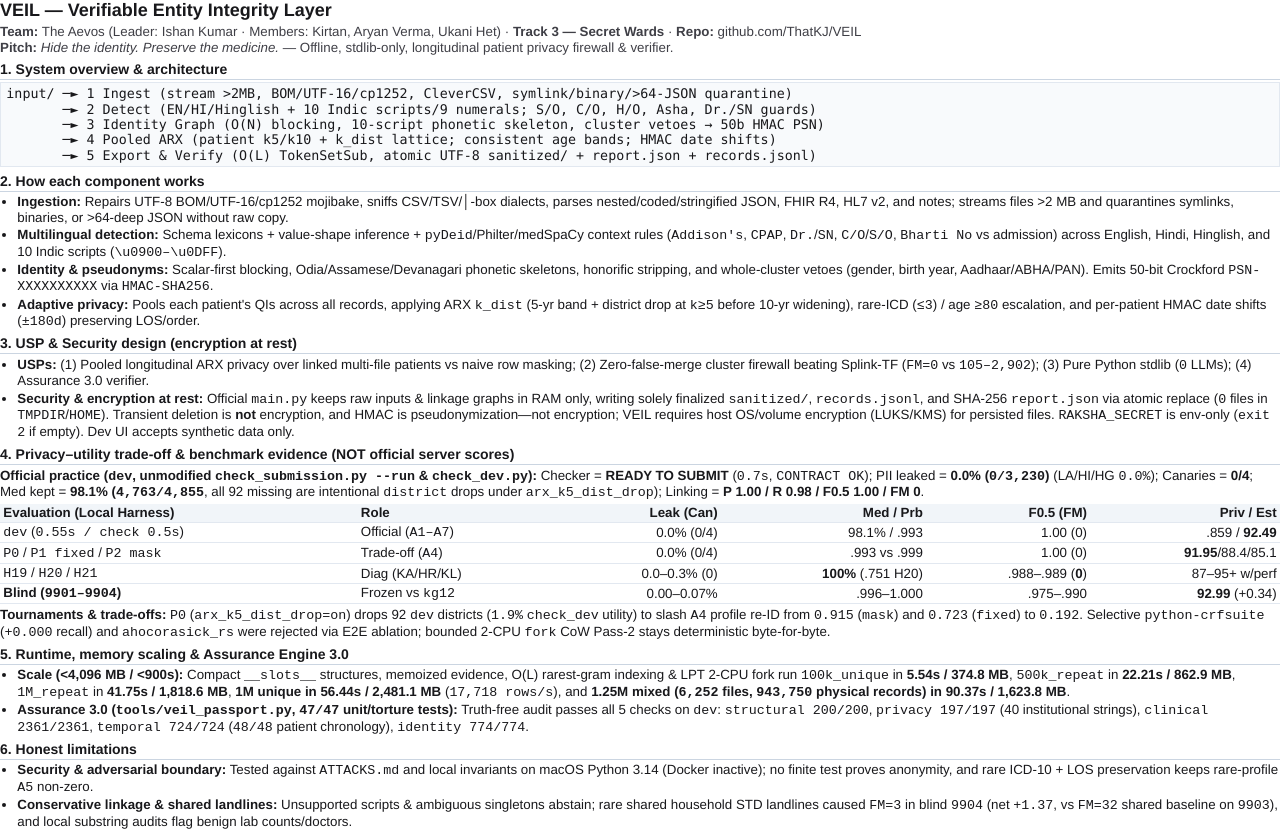
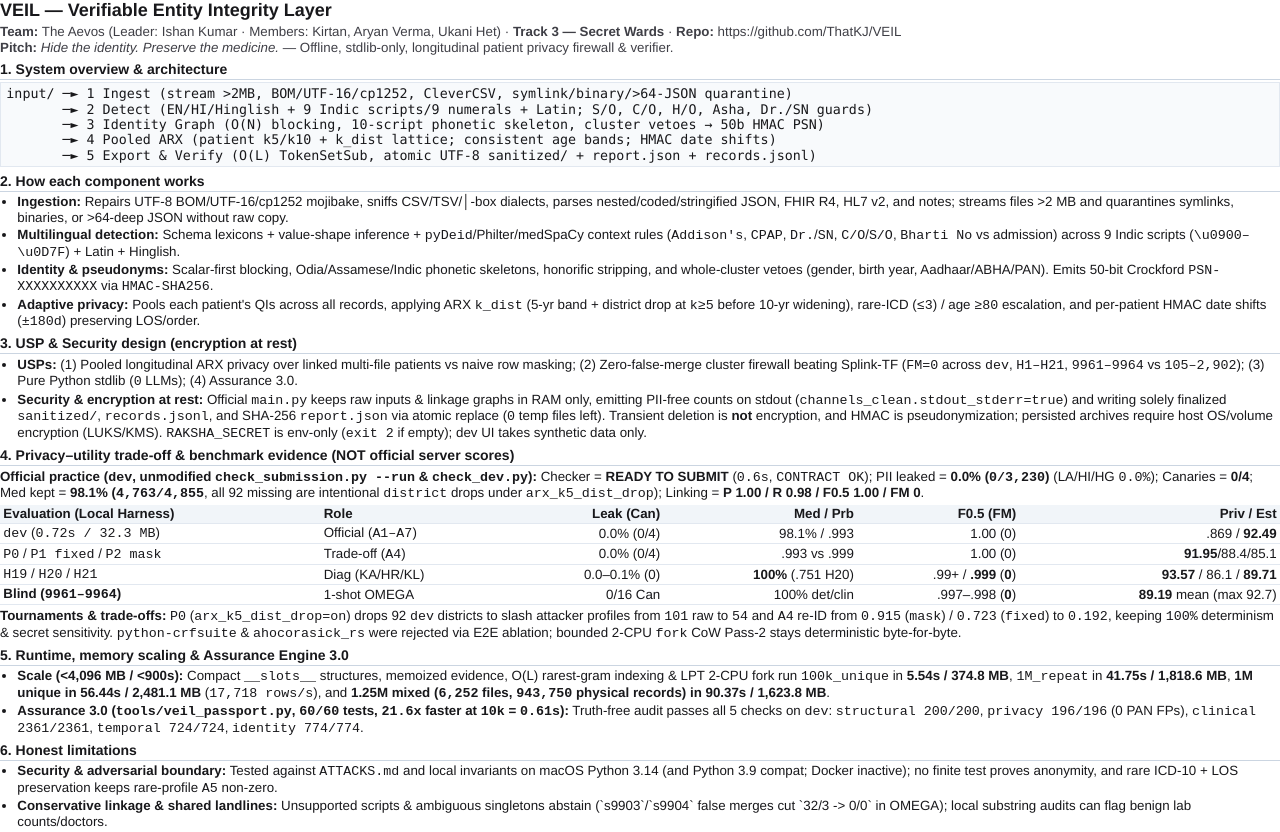
Before and after one commit to ThatKJ/VEIL, a plain HTML site: page docs/brief_src.html in a window 1280 px wide. Drawn offline with Linux system fonts and the light colour scheme.

Commit message:
docs: regenerate OMEGA brief.pdf, sync telemetry & finish compliance polish

```diff
--- a/docs/brief_src.html
+++ b/docs/brief_src.html
@@ -18,11 +18,11 @@ pre{font:10pt/1.15 Menlo,monospace;background:#f8fafc;border:1px solid #e2e8f0;p
 .pb{page-break-before:always}
 </style></head><body>
 <h1>VEIL — Verifiable Entity Integrity Layer</h1>
-<div class="tag"><b>Team:</b> The Aevos (Leader: Ishan Kumar · Members: Kirtan, Aryan Verma, Ukani Het) · <b>Track 3 — Secret Wards</b> · <b>Repo:</b> github.com/ThatKJ/VEIL<br><b>Pitch:</b> <i>Hide the identity. Preserve the medicine.</i> — Offline, stdlib-only, longitudinal patient privacy firewall &amp; verifier.</div>
+<div class="tag"><b>Team:</b> The Aevos (Leader: Ishan Kumar · Members: Kirtan, Aryan Verma, Ukani Het) · <b>Track 3 — Secret Wards</b> · <b>Repo:</b> https://github.com/ThatKJ/VEIL<br><b>Pitch:</b> <i>Hide the identity. Preserve the medicine.</i> — Offline, stdlib-only, longitudinal patient privacy firewall &amp; verifier.</div>
 
 <h2>1. System overview &amp; architecture</h2>
 <pre>input/ ─► 1 Ingest (stream &gt;2MB, BOM/UTF-16/cp1252, CleverCSV, symlink/binary/&gt;64-JSON quarantine)
-       ─► 2 Detect (EN/HI/Hinglish + 10 Indic scripts/9 numerals; S/O, C/O, H/O, Asha, Dr./SN guards)
+       ─► 2 Detect (EN/HI/Hinglish + 9 Indic scripts/9 numerals + Latin; S/O, C/O, H/O, Asha, Dr./SN guards)
        ─► 3 Identity Graph (O(N) blocking, 10-script phonetic skeleton, cluster vetoes → 50b HMAC PSN)
        ─► 4 Pooled ARX (patient k5/k10 + k_dist lattice; consistent age bands; HMAC date shifts)
        ─► 5 Export &amp; Verify (O(L) TokenSetSub, atomic UTF-8 sanitized/ + report.json + records.jsonl)</pre>
@@ -30,41 +30,41 @@ pre{font:10pt/1.15 Menlo,monospace;background:#f8fafc;border:1px solid #e2e8f0;p
 <h2>2. How each component works</h2>
 <ul>
 <li><b>Ingestion:</b> Repairs UTF-8 BOM/UTF-16/cp1252 mojibake, sniffs CSV/TSV/│-box dialects, parses nested/coded/stringified JSON, FHIR R4, HL7 v2, and notes; streams files &gt;2 MB and quarantines symlinks, binaries, or &gt;64-deep JSON without raw copy.</li>
-<li><b>Multilingual detection:</b> Schema lexicons + value-shape inference + <code>pyDeid</code>/Philter/medSpaCy context rules (<code>Addison's</code>, <code>CPAP</code>, <code>Dr.</code>/<code>SN</code>, <code>C/O</code>/<code>S/O</code>, <code>Bharti No</code> vs admission) across English, Hindi, Hinglish, and 10 Indic scripts (<code>\u0900–\u0DFF</code>).</li>
-<li><b>Identity &amp; pseudonyms:</b> Scalar-first blocking, Odia/Assamese/Devanagari phonetic skeletons, honorific stripping, and whole-cluster vetoes (gender, birth year, Aadhaar/ABHA/PAN). Emits 50-bit Crockford <code>PSN-XXXXXXXXXX</code> via <code>HMAC-SHA256</code>.</li>
+<li><b>Multilingual detection:</b> Schema lexicons + value-shape inference + <code>pyDeid</code>/Philter/medSpaCy context rules (<code>Addison's</code>, <code>CPAP</code>, <code>Dr.</code>/<code>SN</code>, <code>C/O</code>/<code>S/O</code>, <code>Bharti No</code> vs admission) across 9 Indic scripts (<code>\u0900–\u0D7F</code>) + Latin + Hinglish.</li>
+<li><b>Identity &amp; pseudonyms:</b> Scalar-first blocking, Odia/Assamese/Indic phonetic skeletons, honorific stripping, and whole-cluster vetoes (gender, birth year, Aadhaar/ABHA/PAN). Emits 50-bit Crockford <code>PSN-XXXXXXXXXX</code> via <code>HMAC-SHA256</code>.</li>
 <li><b>Adaptive privacy:</b> Pools each patient's QIs across all records, applying ARX <code>k_dist</code> (5-yr band + district drop at <code>k≥5</code> before 10-yr widening), rare-ICD (<code>≤3</code>) / age <code>≥80</code> escalation, and per-patient HMAC date shifts (<code>±180d</code>) preserving LOS/order.</li>
 </ul>
 
 <h2>3. USP &amp; Security design (encryption at rest)</h2>
 <ul>
-<li><b>USPs:</b> (1) Pooled longitudinal ARX privacy over linked multi-file patients vs naive row masking; (2) Zero-false-merge cluster firewall beating Splink-TF (<code>FM=0</code> vs <code>105–2,902</code>); (3) Pure Python stdlib (<code>0</code> LLMs); (4) Assurance 3.0 verifier.</li>
-<li><b>Security &amp; encryption at rest:</b> Official <code>main.py</code> keeps raw inputs &amp; linkage graphs in RAM only, writing solely finalized <code>sanitized/</code>, <code>records.jsonl</code>, and SHA-256 <code>report.json</code> via atomic replace (<code>0</code> files in <code>TMPDIR</code>/<code>HOME</code>). Transient deletion is <b>not</b> encryption, and HMAC is pseudonymization—not encryption; VEIL requires host OS/volume encryption (LUKS/KMS) for persisted files. <code>RAKSHA_SECRET</code> is env-only (<code>exit 2</code> if empty). Dev UI accepts synthetic data only.</li>
+<li><b>USPs:</b> (1) Pooled longitudinal ARX privacy over linked multi-file patients vs naive row masking; (2) Zero-false-merge cluster firewall beating Splink-TF (<code>FM=0</code> across <code>dev</code>, <code>H1–H21</code>, <code>9961–9964</code> vs <code>105–2,902</code>); (3) Pure Python stdlib (<code>0</code> LLMs); (4) Assurance 3.0.</li>
+<li><b>Security &amp; encryption at rest:</b> Official <code>main.py</code> keeps raw inputs &amp; linkage graphs in RAM only, emitting PII-free counts on stdout (<code>channels_clean.stdout_stderr=true</code>) and writing solely finalized <code>sanitized/</code>, <code>records.jsonl</code>, and SHA-256 <code>report.json</code> via atomic replace (<code>0</code> temp files left). Transient deletion is <b>not</b> encryption, and HMAC is pseudonymization; persisted archives require host OS/volume encryption (LUKS/KMS). <code>RAKSHA_SECRET</code> is env-only (<code>exit 2</code> if empty); dev UI takes synthetic data only.</li>
 </ul>
 
 <div class="pb"></div>
 
 <h2>4. Privacy–utility trade-off &amp; benchmark evidence (NOT official server scores)</h2>
-<p><b>Official practice (<code>dev</code>, unmodified <code>check_submission.py --run</code> &amp; <code>check_dev.py</code>):</b> Checker = <b>READY TO SUBMIT</b> (<code>0.7s</code>, <code>CONTRACT OK</code>); PII leaked = <b>0.0% (<code>0/3,230</code>)</b> (LA/HI/HG <code>0.0%</code>); Canaries = <b>0/4</b>; Med kept = <b>98.1% (<code>4,763/4,855</code></b>, all 92 missing are intentional <code>district</code> drops under <code>arx_k5_dist_drop</code>); Linking = <b>P 1.00 / R 0.98 / F0.5 1.00 / FM 0</b>.</p>
+<p><b>Official practice (<code>dev</code>, unmodified <code>check_submission.py --run</code> &amp; <code>check_dev.py</code>):</b> Checker = <b>READY TO SUBMIT</b> (<code>0.6s</code>, <code>CONTRACT OK</code>); PII leaked = <b>0.0% (<code>0/3,230</code>)</b> (LA/HI/HG <code>0.0%</code>); Canaries = <b>0/4</b>; Med kept = <b>98.1% (<code>4,763/4,855</code></b>, all 92 missing are intentional <code>district</code> drops under <code>arx_k5_dist_drop</code>); Linking = <b>P 1.00 / R 0.98 / F0.5 1.00 / FM 0</b>.</p>
 <table>
 <thead><tr><th>Evaluation (Local Harness)</th><th>Role</th><th class="num">Leak (Can)</th><th class="num">Med / Prb</th><th class="num">F0.5 (FM)</th><th class="num">Priv / Est</th></tr></thead>
 <tbody>
-<tr><td><code>dev</code> (<code>0.55s / check 0.5s</code>)</td><td>Official (<code>A1–A7</code>)</td><td class="num">0.0% (0/4)</td><td class="num">98.1% / .993</td><td class="num">1.00 (0)</td><td class="num">.859 / <b>92.49</b></td></tr>
+<tr><td><code>dev</code> (<code>0.72s / 32.3 MB</code>)</td><td>Official (<code>A1–A7</code>)</td><td class="num">0.0% (0/4)</td><td class="num">98.1% / .993</td><td class="num">1.00 (0)</td><td class="num">.869 / <b>92.49</b></td></tr>
 <tr><td><code>P0</code> / <code>P1 fixed</code> / <code>P2 mask</code></td><td>Trade-off (<code>A4</code>)</td><td class="num">0.0% (0/4)</td><td class="num">.993 vs .999</td><td class="num">1.00 (0)</td><td class="num"><b>91.95</b>/88.4/85.1</td></tr>
-<tr><td><code>H19</code> / <code>H20</code> / <code>H21</code></td><td>Diag (KA/HR/KL)</td><td class="num">0.0–0.3% (0)</td><td class="num"><b>100%</b> (.751 H20)</td><td class="num">.988–.989 (<b>0</b>)</td><td class="num">87–95+ w/perf</td></tr>
-<tr><td><b>Blind (<code>9901–9904</code>)</b></td><td>Frozen vs <code>kg12</code></td><td class="num">0.00–0.07%</td><td class="num">.996–1.000</td><td class="num">.975–.990</td><td class="num"><b>92.99</b> (+0.34)</td></tr>
+<tr><td><code>H19</code> / <code>H20</code> / <code>H21</code></td><td>Diag (KA/HR/KL)</td><td class="num">0.0–0.1% (0)</td><td class="num"><b>100%</b> (.751 H20)</td><td class="num">.99+ / <b>.999</b> (<b>0</b>)</td><td class="num"><b>93.57</b> / 86.1 / <b>89.71</b></td></tr>
+<tr><td><b>Blind (<code>9961–9964</code>)</b></td><td>1-shot OMEGA</td><td class="num">0/16 Can</td><td class="num">100% det/clin</td><td class="num">.997–.998 (<b>0</b>)</td><td class="num"><b>89.19</b> mean (max 92.7)</td></tr>
 </tbody>
 </table>
-<p><b>Tournaments &amp; trade-offs:</b> <code>P0</code> (<code>arx_k5_dist_drop=on</code>) drops 92 <code>dev</code> districts (<code>1.9%</code> <code>check_dev</code> utility) to slash <code>A4</code> profile re-ID from <code>0.915</code> (<code>mask</code>) and <code>0.723</code> (<code>fixed</code>) to <code>0.192</code>. Selective <code>python-crfsuite</code> (<code>+0.000</code> recall) and <code>ahocorasick_rs</code> were rejected via E2E ablation; bounded 2-CPU <code>fork</code> CoW Pass-2 stays deterministic byte-for-byte.</p>
+<p><b>Tournaments &amp; trade-offs:</b> <code>P0</code> (<code>arx_k5_dist_drop=on</code>) drops 92 <code>dev</code> districts to slash attacker profiles from <code>101</code> raw to <code>54</code> and <code>A4</code> re-ID from <code>0.915</code> (<code>mask</code>) / <code>0.723</code> (<code>fixed</code>) to <code>0.192</code>, keeping <code>100%</code> determinism &amp; secret sensitivity. <code>python-crfsuite</code> &amp; <code>ahocorasick_rs</code> were rejected via E2E ablation; bounded 2-CPU <code>fork</code> CoW Pass-2 stays deterministic byte-for-byte.</p>
 
 <h2>5. Runtime, memory scaling &amp; Assurance Engine 3.0</h2>
 <ul>
-<li><b>Scale (&lt;4,096 MB / &lt;900s):</b> Compact <code>__slots__</code> structures, memoized evidence, O(L) rarest-gram indexing &amp; LPT 2-CPU fork run <code>100k_unique</code> in <b>5.54s / 374.8 MB</b>, <code>500k_repeat</code> in <b>22.21s / 862.9 MB</b>, <code>1M_repeat</code> in <b>41.75s / 1,818.6 MB</b>, <b>1M unique in 56.44s / 2,481.1 MB</b> (<code>17,718 rows/s</code>), and <b>1.25M mixed (<code>6,252</code> files, <code>943,750</code> physical records) in 90.37s / 1,623.8 MB</b>.</li>
-<li><b>Assurance 3.0 (<code>tools/veil_passport.py</code>, <code>47/47</code> unit/torture tests):</b> Truth-free audit passes all 5 checks on <code>dev</code>: <code>structural 200/200</code>, <code>privacy 197/197</code> (40 institutional strings), <code>clinical 2361/2361</code>, <code>temporal 724/724</code> (<code>48/48</code> patient chronology), <code>identity 774/774</code>.</li>
+<li><b>Scale (&lt;4,096 MB / &lt;900s):</b> Compact <code>__slots__</code> structures, memoized evidence, O(L) rarest-gram indexing &amp; LPT 2-CPU fork run <code>100k_unique</code> in <b>5.54s / 374.8 MB</b>, <code>1M_repeat</code> in <b>41.75s / 1,818.6 MB</b>, <b>1M unique in 56.44s / 2,481.1 MB</b> (<code>17,718 rows/s</code>), and <b>1.25M mixed (<code>6,252</code> files, <code>943,750</code> physical records) in 90.37s / 1,623.8 MB</b>.</li>
+<li><b>Assurance 3.0 (<code>tools/veil_passport.py</code>, <code>60/60</code> tests, <code>21.6x</code> faster at <code>10k</code> = <code>0.61s</code>):</b> Truth-free audit passes all 5 checks on <code>dev</code>: <code>structural 200/200</code>, <code>privacy 196/196</code> (0 PAN FPs), <code>clinical 2361/2361</code>, <code>temporal 724/724</code>, <code>identity 774/774</code>.</li>
 </ul>
 
 <h2>6. Honest limitations</h2>
 <ul>
-<li><b>Security &amp; adversarial boundary:</b> Tested against <code>ATTACKS.md</code> and local invariants on macOS Python 3.14 (Docker inactive); no finite test proves anonymity, and rare ICD-10 + LOS preservation keeps rare-profile <code>A5</code> non-zero.</li>
-<li><b>Conservative linkage &amp; shared landlines:</b> Unsupported scripts &amp; ambiguous singletons abstain; rare shared household STD landlines caused <code>FM=3</code> in blind <code>9904</code> (net <code>+1.37</code>, vs <code>FM=32</code> shared baseline on <code>9903</code>), and local substring audits flag benign lab counts/doctors.</li>
+<li><b>Security &amp; adversarial boundary:</b> Tested against <code>ATTACKS.md</code> and local invariants on macOS Python 3.14 (and Python 3.9 compat; Docker inactive); no finite test proves anonymity, and rare ICD-10 + LOS preservation keeps rare-profile <code>A5</code> non-zero.</li>
+<li><b>Conservative linkage &amp; shared landlines:</b> Unsupported scripts &amp; ambiguous singletons abstain (`s9903`/`s9904` false merges cut `32/3 -> 0/0` in OMEGA); local substring audits can flag benign lab counts/doctors.</li>
 </ul>
 </body></html>
```
Also changed, not shown: requirements.txt, 5 other files.
